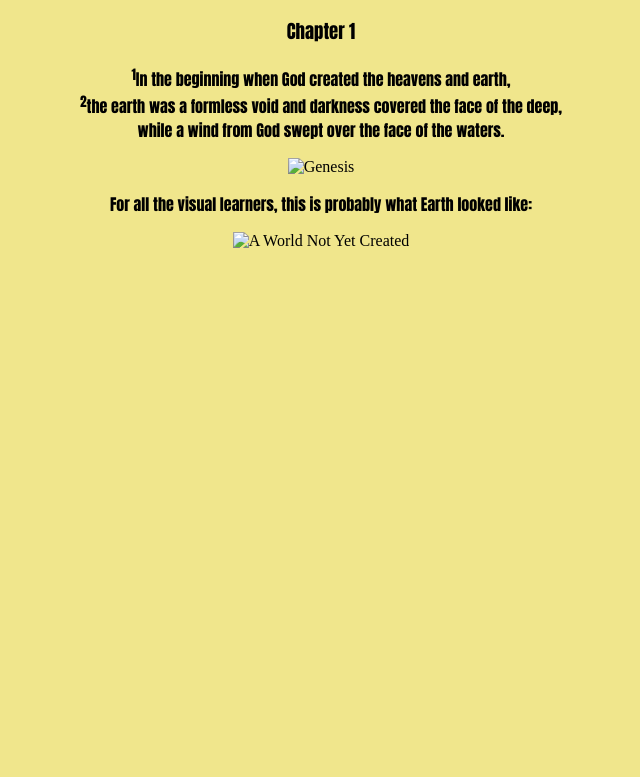
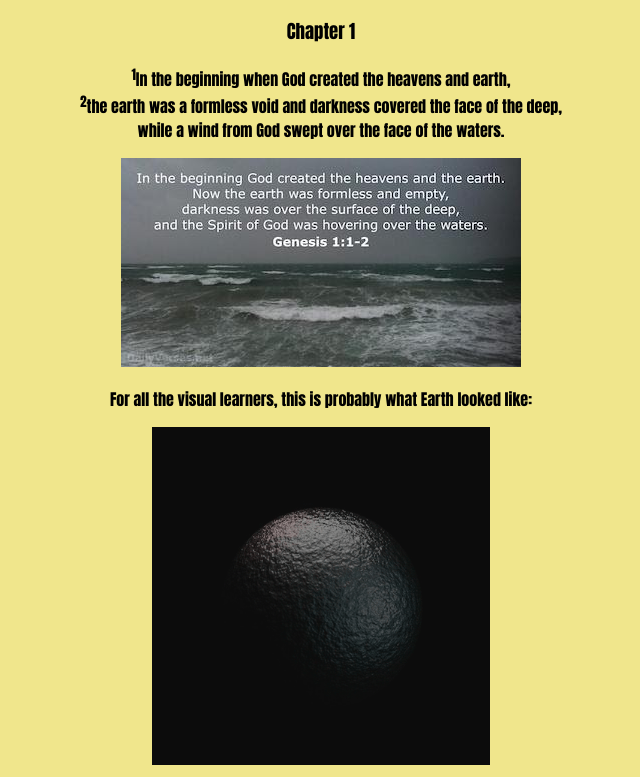
Before and after one commit to ICS20-Programming-ShylaO/Unit1-02-HTML-Images, a plain HTML site: page genesis.html in a window 1280 px wide. Shown: the part 131-908 px from the top of the page, without its empty margins (319-959 px from the left). Before the commit the page ends 800 px from the top, so only its background shows below. Drawn offline with Linux system fonts and the light colour scheme; the site is published under a folder, as on GitHub Pages, so addresses that start at the root find nothing.

Commit message:
fixed linter errors

```diff
--- a/genesis.html
+++ b/genesis.html
@@ -14,8 +14,8 @@
     <sup>2</sup>the earth was a formless void and darkness covered the face of the deep,<br> while a wind from God swept over the face of the waters.
     <br>
     </p>
-    <center><img src="/images/genesis-1-1-2.jpeg"alt="Genesis"></center>
+    <center><img src="./images/genesis-1-1-2.jpeg" alt="Genesis"></center>
     <p style="text-align: center; font-family: Impact, Haettenschweiler, 'Arial Narrow Bold', sans-serif;">For all the visual learners, this is probably what Earth looked like:</p>
-    <center><img src="/images/formless earth.gif"alt="A World Not Yet Created" width="338" height="338"</center>
+    <center><img src="./images/formless earth.gif" alt="A World Not Yet Created" width="338" height="338"></center>
   </body>
 </html>
```
Also changed, not shown: index.html (+1 -1 lines), 1 other file.
